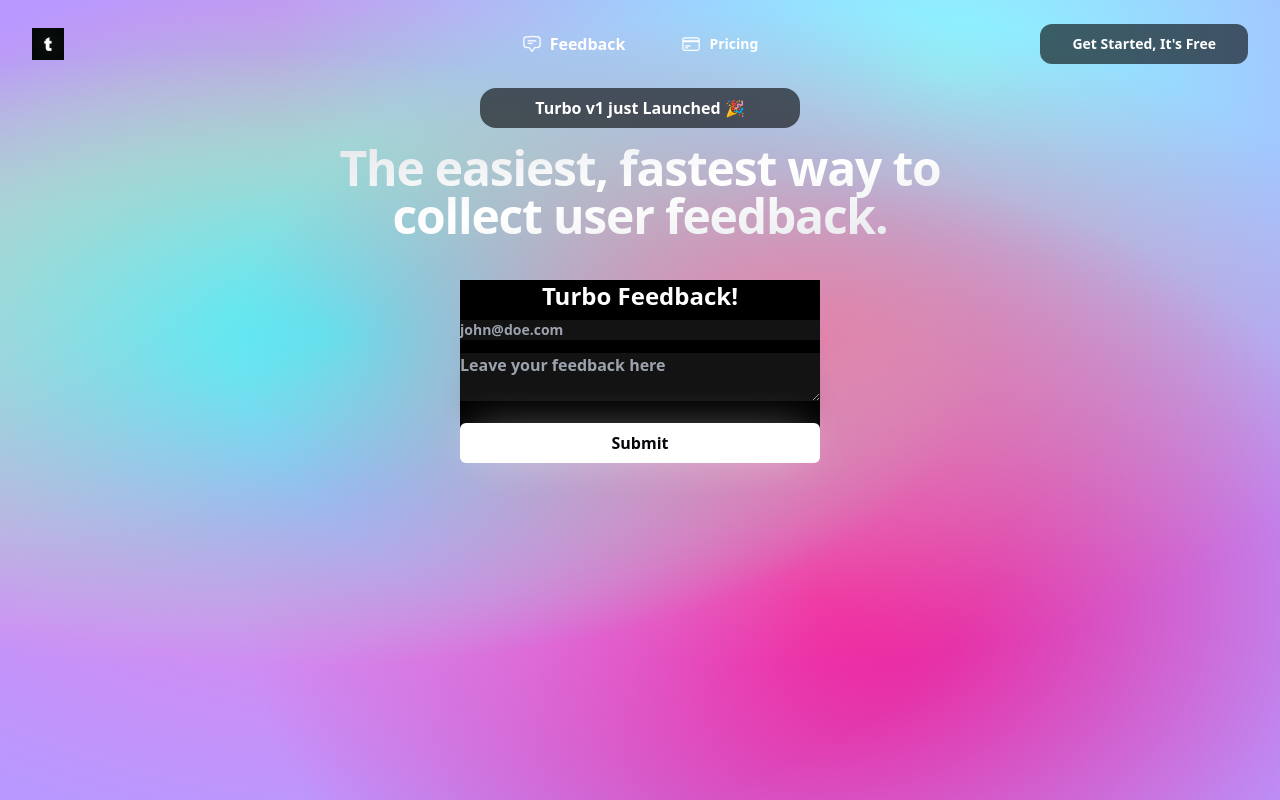
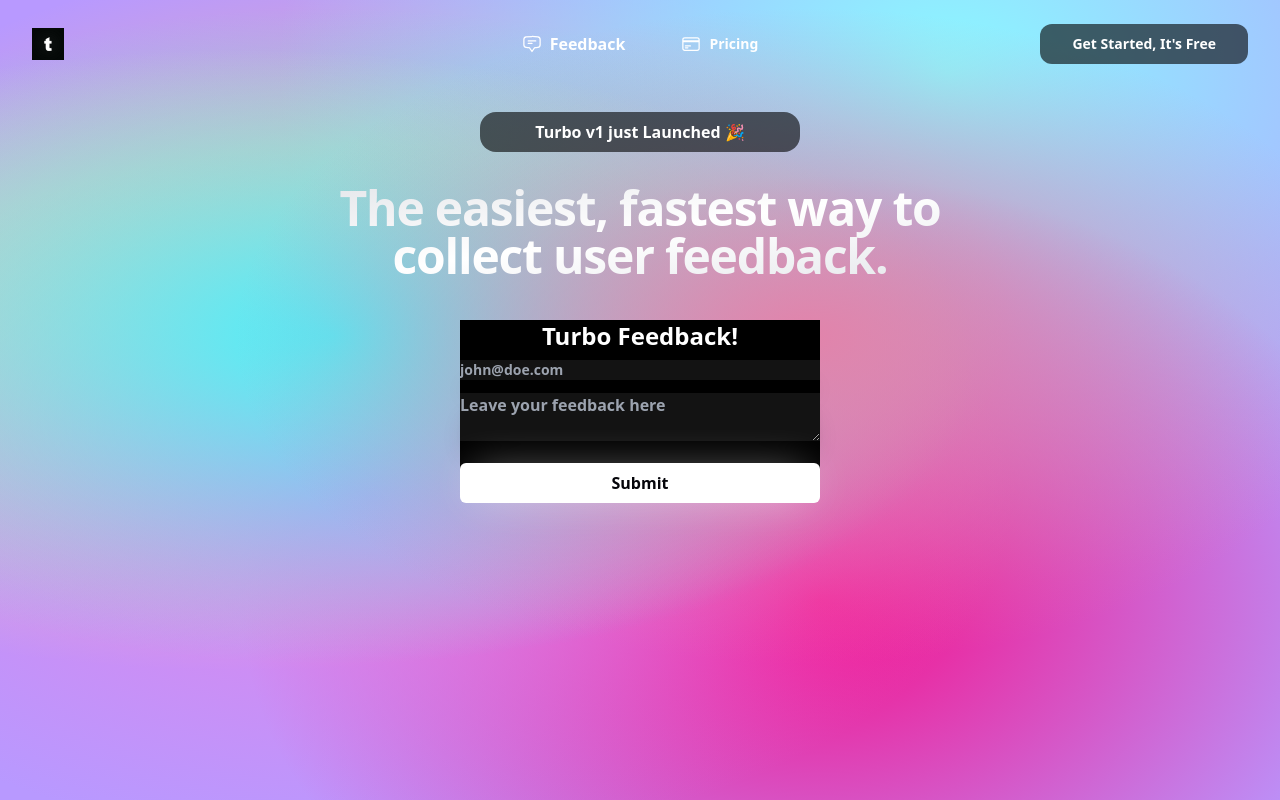
Before and after one commit to ramezj/astralics, a Next.js app in the folder client/: page / in a window 1280 px wide. Built offline with nearby package versions, Linux system fonts and the light colour scheme; no server answers.

Commit message:
margin-top for landing page

```diff
--- a/client/components/other/BetaAlert.js
+++ b/client/components/other/BetaAlert.js
@@ -1,7 +1,7 @@
 export default function BetaAlert(props) {
     return (
         <>
-        <div className='2xl:w-[20rem] lg:w-[20rem] w-[21rem] rounded-2xl bg-black bg-opacity-60 text-white py-2 2xl:mt-4 2xl:-mb-6'>
+        <div className='mt-6 2xl:w-[20rem] lg:w-[20rem] w-[21rem] rounded-2xl bg-black bg-opacity-60 text-white py-2 2xl:mt-4 2xl:-mb-6'>
         <h1 className="font-bold">Turbo v1 just Launched 🎉</h1>
         </div>
         </>
--- a/client/pages/index.js
+++ b/client/pages/index.js
@@ -14,7 +14,8 @@ export default function Component() {
       <center>
         <div className="">
           <BetaAlert />
-            <h1 className='sm:text-5xl 2xl:text-7xl 2xl:mt-14 text-4xl w-4/5 font-bold tracking-tight leading-none text-transparent bg-clip-text bg-gradient-to-br from-gray-200 via-white to-gray-200 md:text-5xl lg:text-5xl lg:mt-4 lg:w-3/6 sm:mt-8 mt-4'>
+            <h1 className='
+            sm:text-5xl 2xl:text-7xl 2xl:mt-14 text-4xl w-4/5 font-bold tracking-tight leading-none text-transparent bg-clip-text bg-gradient-to-br from-gray-200 via-white to-gray-200 md:text-5xl lg:text-5xl lg:mt-8 lg:w-3/6 sm:mt-8 mt-6'>
             The easiest, fastest way to collect user feedback.
             </h1>
             <br />
```
